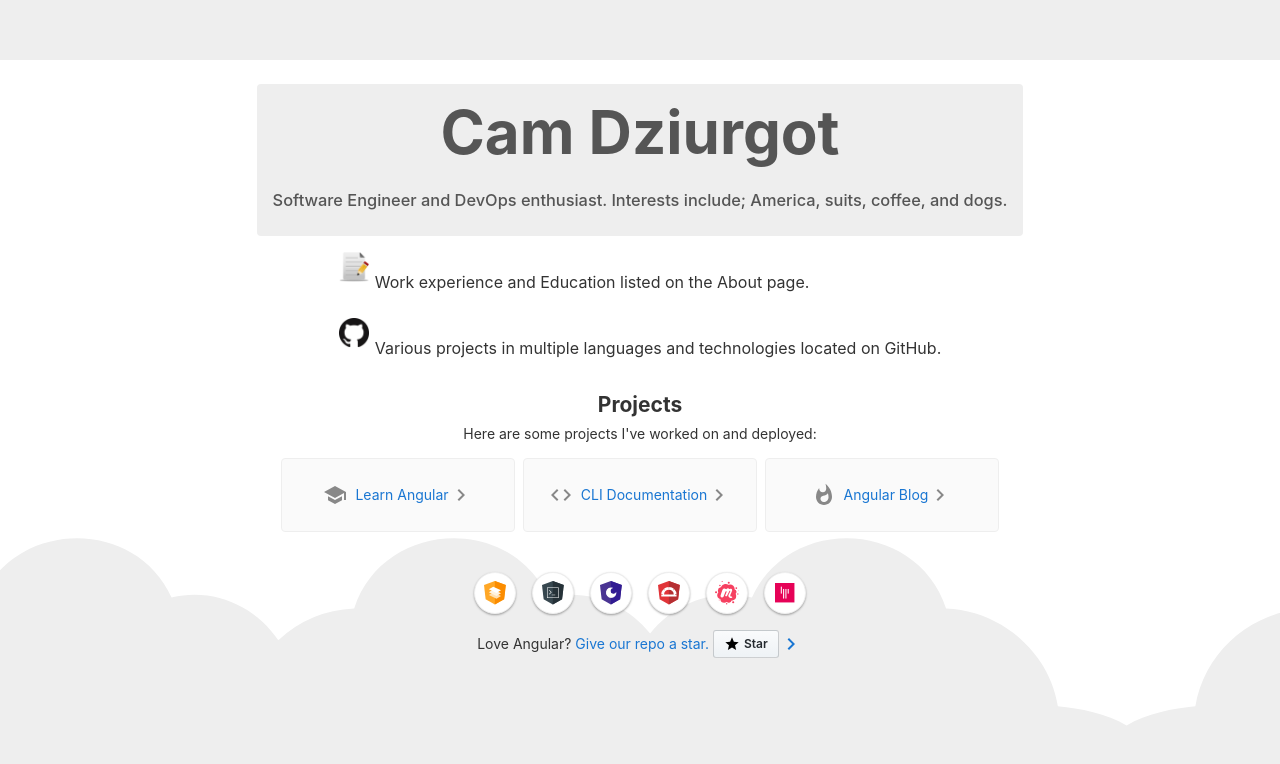
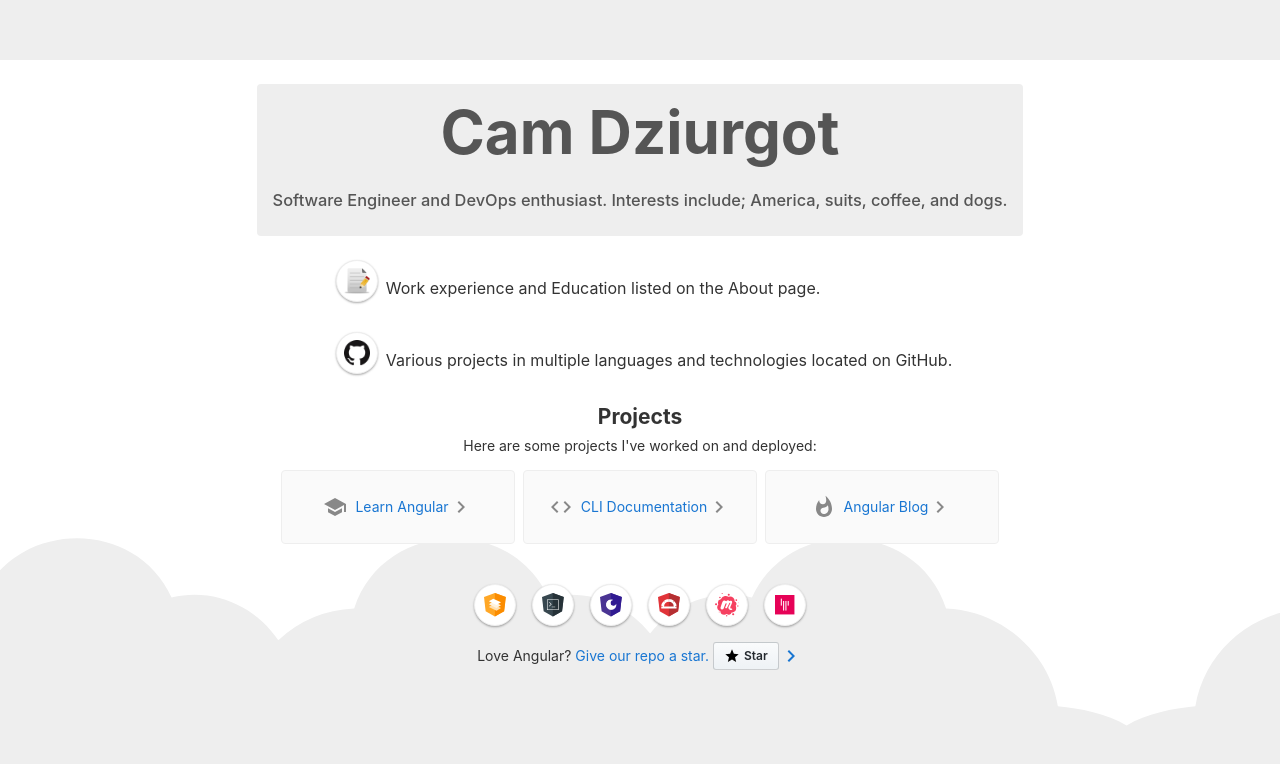
Before and after one commit to cameronDz/homepage-ui, an Angular app: page / in a window 1280 px wide. Shown: the top 764 px of the page. Built offline with nearby package versions, Linux system fonts and the light colour scheme.

Commit message:
add bounce to icon

```diff
--- a/src/app/components/bullets-container/bullet-point/bullet-point.component.html
+++ b/src/app/components/bullets-container/bullet-point/bullet-point.component.html
@@ -1,7 +1,9 @@
-
-<p class="bullet-point" tabindex="0">
-    <a href="{{iconHref}}" target="{{target}}">
+<div class="bullet-container">
+    <a class="icon-ref" href="{{iconHref}}" target="{{target}}">
         <img class="icon bullet-img" src="{{iconSrc}}" title="{{iconTitle}}">
     </a>
-    <span class="bullet-message">{{message}}</span>
-</p>
+
+    <p class="bullet-point" tabindex="0">
+        <span class="bullet-message">{{message}}</span>
+    </p>
+</div>
--- a/src/app/components/bullets-container/bullet-point/bullet-point.component.scss
+++ b/src/app/components/bullets-container/bullet-point/bullet-point.component.scss
@@ -1,15 +1,34 @@
-.bullet-point {
-  margin: 0;
-  font-size: 16px;
-  line-height: 24px;
-  margin-bottom: 24px;
+.bullet-container {
+  .bullet-point {
+    display: inline-flex;
+    font-size: 16px;
+    line-height: 24px;
+    margin: 0px;
+    margin-bottom: 24px;
+  }
 
   .bullet-img {
-    height: 30px;
-    margin-bottom: 6px;
-    margin-right: 6px;
+    height: 26px;
   }
-  .bullet-message {
 
+  .icon-ref {
+    align-items: center;
+    background-color: white;
+    border: 1px solid #eeeeee;
+    border-radius: 40px;
+    box-shadow: 0 1px 3px rgba(0, 0, 0, 0.12), 0 1px 2px rgba(0, 0, 0, 0.24);
+    cursor: pointer;
+    display: inline-flex;
+    height: 40px;
+    justify-content: center;
+    margin: 8px;
+    transition: 1s ease-out;
+    width: 40px;
   }
+
+  .icon-ref:hover {
+    box-shadow: 0px 3px 15px rgba(0, 0, 0, 0.2);
+    transform: translateY(-0.25rem);
+  }
+
 }
```
